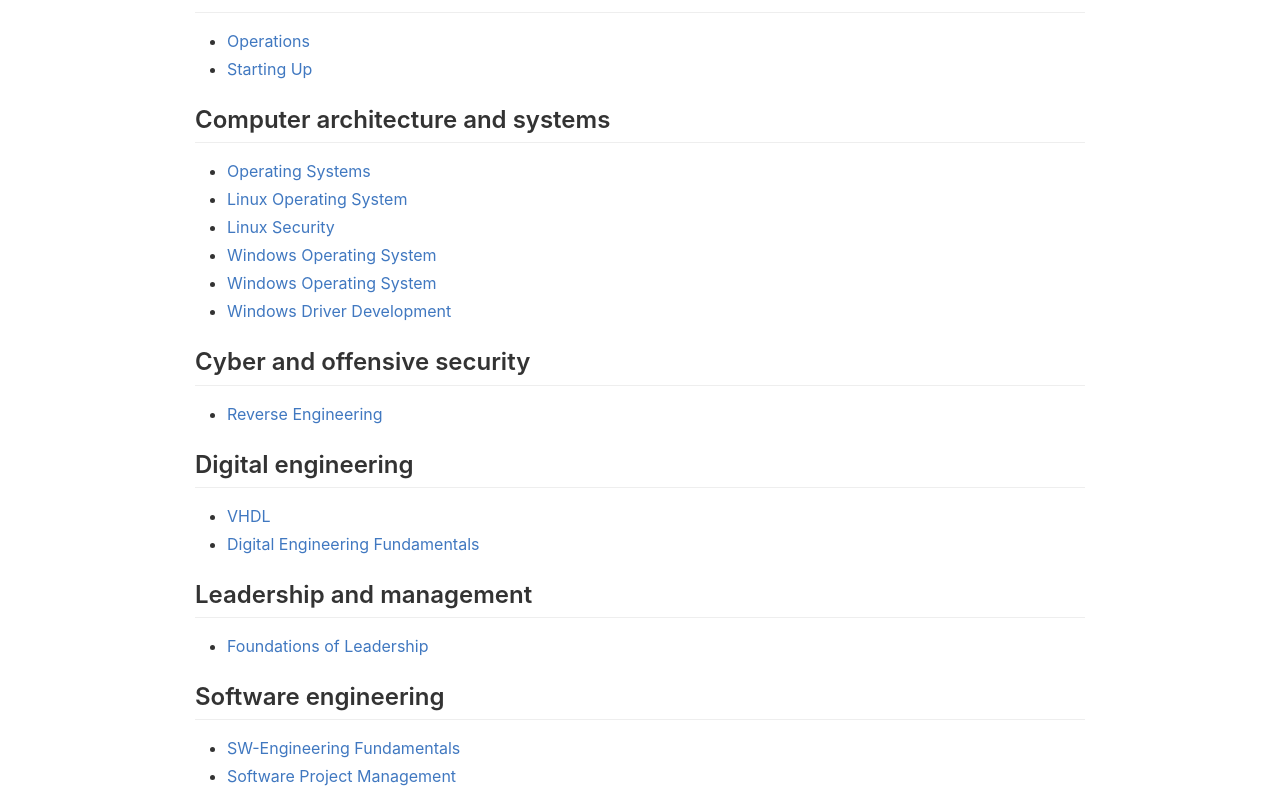
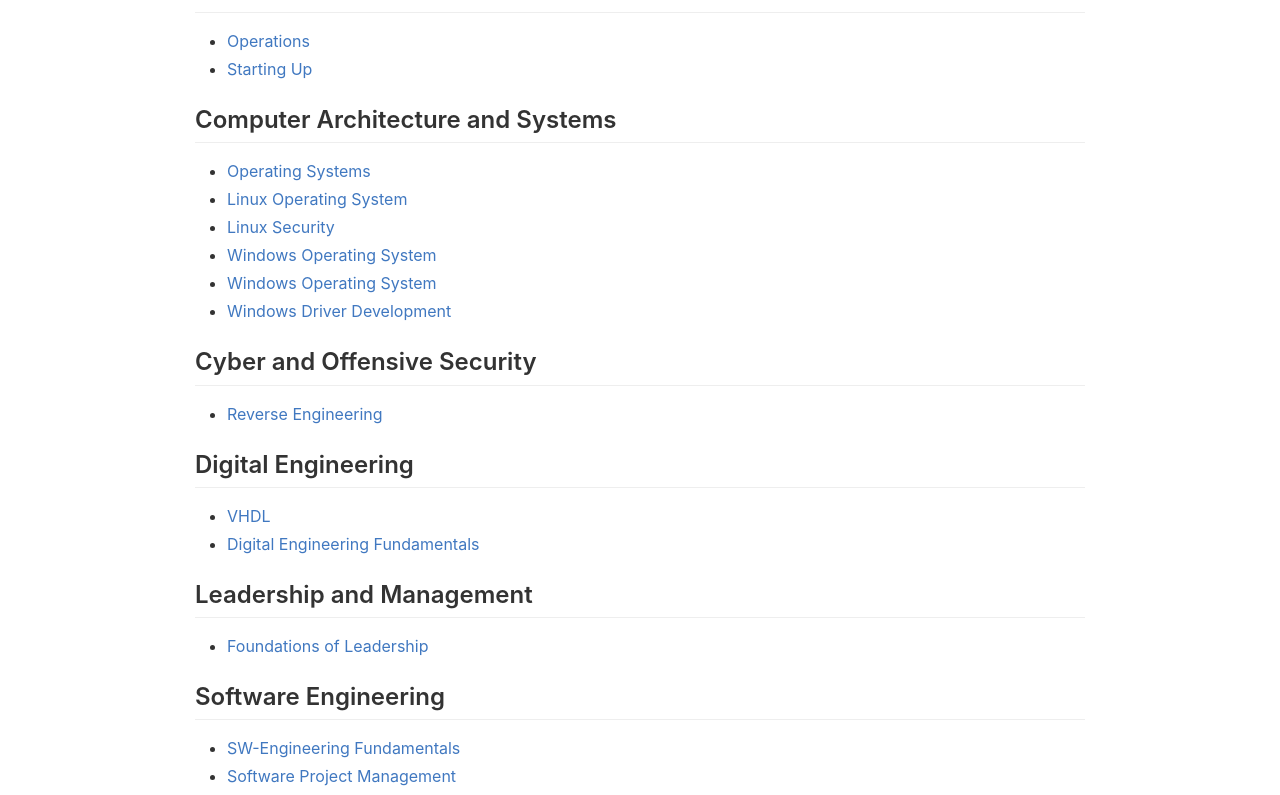
Before and after one commit to Gent-Systems/gent-systems-website, a Jekyll site: the page built from kb/overview.md, in a window 1280 px wide. Shown: the part 429-1224 px from the top of the page. Built offline with Jekyll 4.4.1, drawn with Linux system fonts in a browser that asks for light colours; nearby versions of some CDN libraries.

Commit message:
capitalizaiton

```diff
--- a/kb/overview.md
+++ b/kb/overview.md
@@ -7,7 +7,7 @@
 
 {% assign mypages = site.pages | sort: 'top-category' | group_by: 'top-category' %}
 {% for cat in mypages %}
-<h2>{{ cat.name | capitalize}}</h2>
+<h2>{{ cat.name }}</h2>
 <ul>
     {% assign items = cat.items %}
     {% for item in items %}
```
